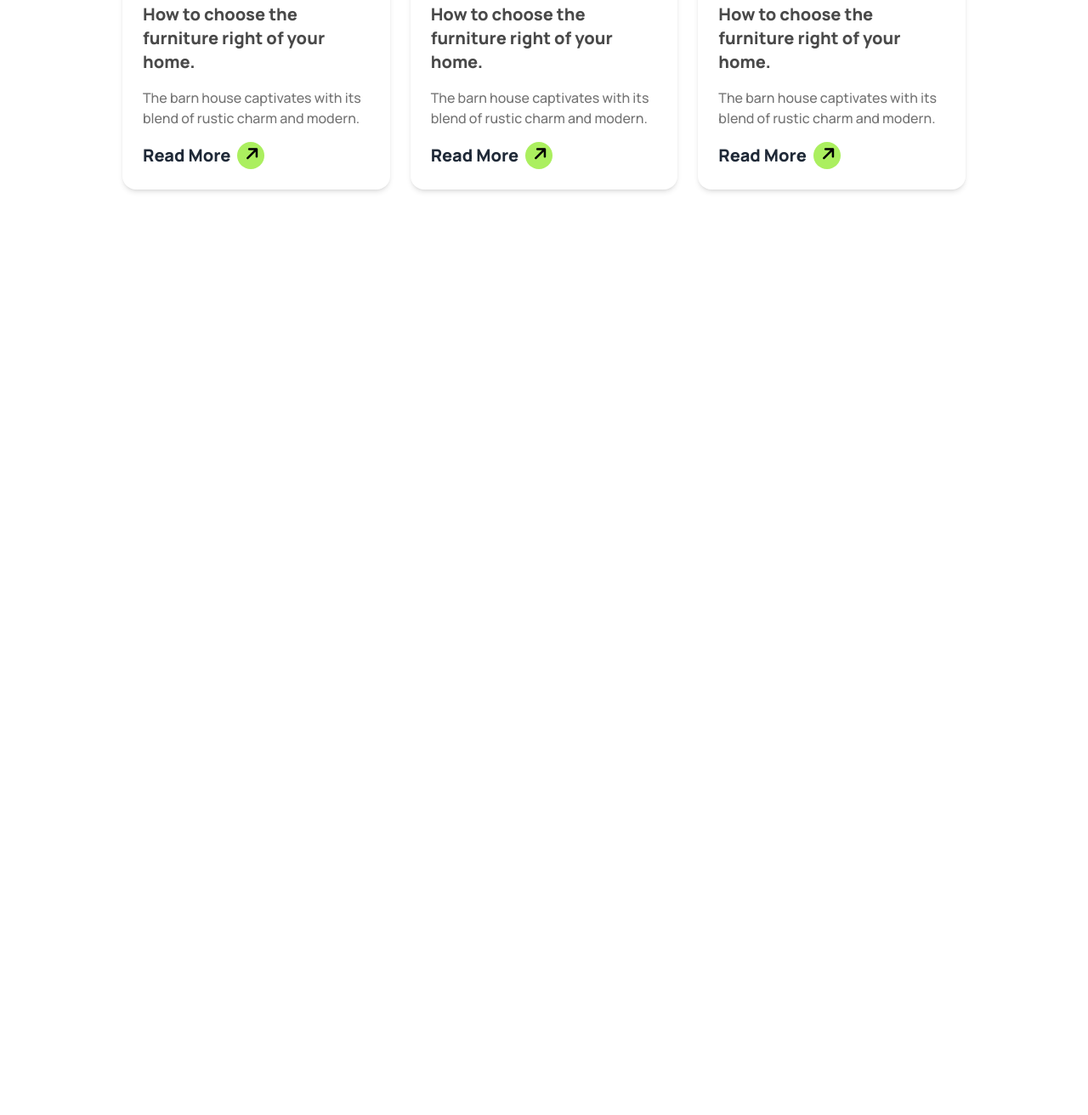
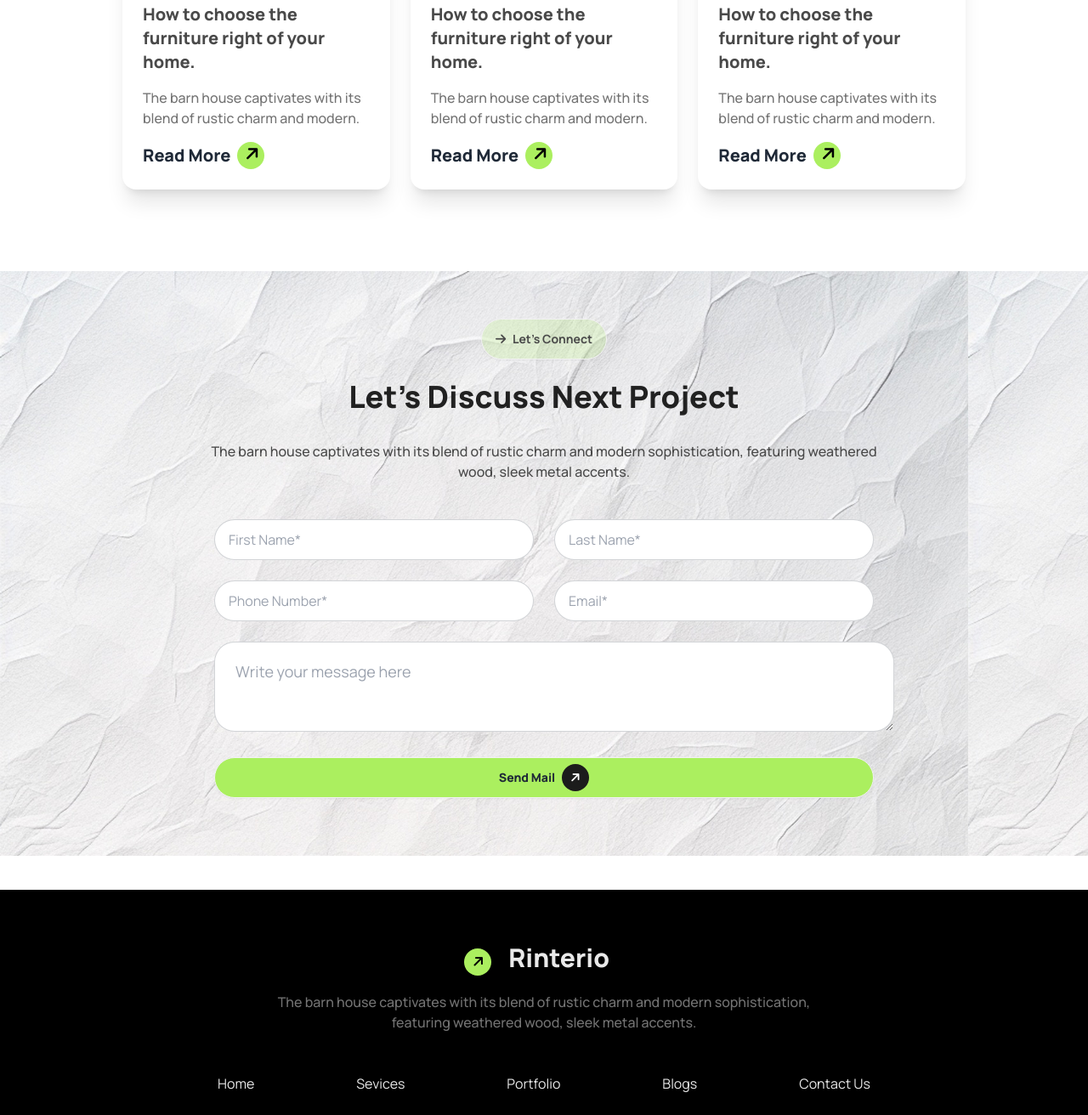
Before and after one commit to Jannat-Hossain-Disha/barn-house, a plain HTML site: page index.html in a window 1280 px wide. Shown: the part 3647-4959 px from the top of the page at 85% size. Before the commit the page ends 3966 px from the top, so only its background shows below. Drawn offline with nearby package versions, Linux system fonts and the light colour scheme.

Commit message:
2nd-commit

```diff
--- a/index.html
+++ b/index.html
@@ -290,8 +290,8 @@
             </h3>
           </div>
         </div>
-        <div class="shadow-md rounded-2xl p-6 lg:ml-6">
-          <img src="assets/img2.png" class="" alt="" />
+        <div class="card bg-base-100 shadow-md px-6 py-6 lg:ml-6 my-6 lg:my-0">
+          <img src="assets/img2.png" alt="" class="rounded-xl" />
         </div>
       </div>
       <div class="lg:flex my-6">
@@ -341,8 +341,10 @@
         </p>
       </div>
       <div class="lg:flex">
-        <div class="shadow-md p-6 rounded-2xl">
-          <img src="assets/article1.png" alt="" />
+        <div class="card bg-base-100 shadow-xl px-6 py-6">
+          <figure>
+            <img src="assets/article1.png" alt="Shoes" class="rounded-xl" />
+          </figure>
           <div class="flex">
             <div class="flex items-center my-6">
               <button class="">
@@ -378,8 +380,10 @@
             </h3>
           </div>
         </div>
-        <div class="shadow-md p-6 rounded-2xl lg:mx-6 my-6 lg:my-0">
-          <img src="assets/article2.png" alt="" />
+        <div class="card bg-base-100 shadow-xl px-6 py-6 lg:mx-6 my-6 lg:my-0">
+          <figure>
+            <img src="assets/article2.png" alt="Shoes" class="rounded-xl" />
+          </figure>
           <div class="flex">
             <div class="flex items-center my-6">
               <button class="">
@@ -415,8 +419,10 @@
             </h3>
           </div>
         </div>
-        <div class="shadow-md p-6 rounded-2xl">
-          <img src="assets/article3.png" alt="" />
+        <div class="card bg-base-100 shadow-xl px-6 py-6">
+          <figure>
+            <img src="assets/article3.png" alt="Shoes" class="rounded-xl" />
+          </figure>
           <div class="flex">
             <div class="flex items-center my-6">
               <button class="">
@@ -454,6 +460,101 @@
         </div>
       </div>
     </section>
-    <footer></footer>
+    <section
+      class="lg:px-36 lg:py-14 px-5 py-8 mb-10 bg-[url('/assets/bg.jpg')]"
+    >
+      <div class="lg:mx-24">
+        <div class="text-center">
+          <div class="btn rounded-3xl bg-[#ABEF5F] bg-opacity-20">
+            <button class="">
+              <i class="fa-solid fa-arrow-right w-3 text-[#494949]"></i>
+            </button>
+            <div class="font-bold text-[#494949]">Let’s Connect</div>
+          </div>
+          <h1
+            class="font-extrabold lg:text-4xl text-3xl text-[#212121] mb-5 lg:mb-8 my-6"
+          >
+            Let’s Discuss Next Project
+          </h1>
+          <p
+            class="font-medium text-[#494949] text-sm lg:text-base mb-5 lg:mb-8"
+          >
+            The barn house captivates with its blend of rustic charm and modern
+            sophistication, featuring weathered wood, sleek metal accents.
+          </p>
+        </div>
+        <div class="justify-center">
+          <form action="" class="justify-center">
+            <div class="lg:flex">
+              <input
+                type="text"
+                placeholder="First Name*"
+                class="input input-bordered w-full lg:w-1/2 lg:mx-3 my-3 rounded-3xl"
+              />
+              <input
+                type="text"
+                placeholder="Last Name*"
+                class="input input-bordered w-full lg:w-1/2 lg:mx-3 my-3 rounded-3xl"
+              />
+            </div>
+            <div class="lg:flex">
+              <input
+                type="number"
+                placeholder="Phone Number*"
+                class="input input-bordered w-full lg:w-1/2 lg:mx-3 my-3 rounded-3xl"
+              />
+              <input
+                type="email"
+                placeholder="Email*"
+                class="input input-bordered w-full lg:w-1/2 lg:mx-3 my-3 rounded-3xl"
+              />
+            </div>
+            <textarea
+              placeholder="Write your message here"
+              class="textarea textarea-bordered textarea-lg w-full max-w-5xl rounded-3xl lg:mx-3 my-3"
+            ></textarea>
+            <div class="m-3 flex btn rounded-3xl bg-[#ABEF5F]">
+              <div class="font-extrabold">Send Mail</div>
+              <button class="rounded-full bg-[#1C1C1C] w-8 h-8">
+                <i class="fa-solid fa-arrow-right -rotate-45 w-3 text-white"></i>
+              </button>
+          </form>
+        </div>
+      </div>
+    </section>
+    <footer class="bg-black lg:px-36 lg:py-14 px-5 py-8 ">
+      <div class="text-center max-w-2xl m-auto">
+        <div class="justify-center">
+          <button class="bg-[#ABEF5F] w-8 h-8 rounded-full">
+          <i class="fa-solid fa-arrow-right -rotate-45 w-3 text-black"></i>
+        </button>
+        <a class="btn btn-ghost text-3xl font-extrabold text-[#E9E9E9]">Rinterio</a>
+        </div>
+        <p
+          class="font-medium text-[#737373] text-sm lg:text-base mb-5 lg:mb-8 mt-4"
+        >
+          The barn house captivates with its blend of rustic charm and modern
+          sophistication, featuring weathered wood, sleek metal accents.
+        </p>
+      </div>
+      <div class="max-w-3xl m-auto">
+        <ul class="lg:flex lg:justify-between text-center">
+          <li class="text-[#E9E9E9] my-4">Home</li>
+          <li class="text-[#E9E9E9] my-4">Sevices</li>
+          <li class="text-[#E9E9E9] my-4">Portfolio</li>
+          <li class="text-[#E9E9E9] my-4">Blogs</li>
+          <li class="text-[#E9E9E9] my-4">Contact Us</li>
+        </ul>
+      </div>
+      <div class="text-center max-w-2xl m-auto mt-8">
+         <div class="text-center max-w-2xl m-auto btn rounded-3xl bg-[#ABEF5F]">
+          <div class="font-extrabold justify-center">Book Consult
+          <button class="rounded-full bg-[#1C1C1C] w-8 h-8">
+            <i class="fa-solid fa-arrow-right -rotate-45 w-3 text-white"></i>
+          </button>
+          </div>
+         </div>
+      </div>
+    </footer>
   </body>
 </html>
```
